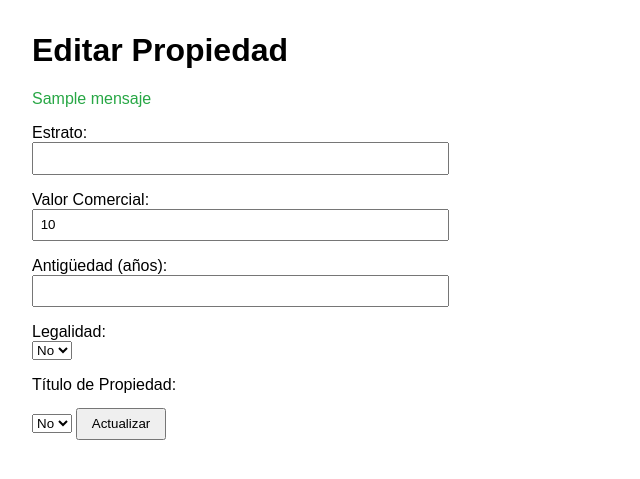
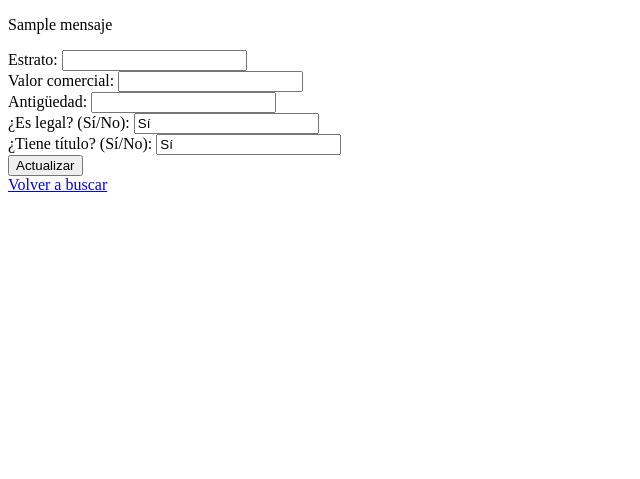
Before and after one commit to SantiagoAlcaraz1101/inverse_mortage, a Flask app: template src/web/templates/editar.html in a window 1280 px wide. Shown: the top 479 px of the page, without its empty margins (0-640 px from the left). Run offline with Flask 3, Linux system fonts and the light colour scheme; the template is opened without the code that fills it: most values are stand-ins (such as "Sample title", 1, 10 or a date in 2020).

Commit message:
antes de merge

```diff
--- a/src/web/app.py
+++ b/src/web/app.py
@@ -49,20 +49,30 @@ def buscar():
     if request.method == "POST":
         nombre = request.form["nombre"]
         propiedades = propiedades_controller.buscar_propiedades_por_nombre(nombre)
-        if not propiedades:
-            mensaje = f"No se encontraron propiedades a nombre de {nombre}."
-        else:
-            mensaje = f"Propiedades encontradas para {nombre}:"
-        return render_template("buscar.html", propiedades=propiedades, mensaje=mensaje)
-    return render_template("buscar.html")
+        return render_template("buscar.html", propiedades=propiedades)
+    return render_template("buscar.html", propiedades=[])
 
 from flask import redirect, url_for
 
-@app.route("/editar", methods=["GET", "POST"])
-def editar(id_propiedad):
-    propiedad = propiedades_controller.select_property_properties(id_propiedad)
-    if not propiedad:
-        return render_template("editar.html", mensaje="Propiedad no encontrada.", propiedad=None)
+@app.route("/eliminar/<int:propiedad_id>", methods=["POST"])
+def eliminar_propiedad(propiedad_id):
+    try:
+        propiedades_controller.delete_property(propiedad_id)
+        return redirect(url_for("buscar"))
+    except Exception as e:
+        mensaje = f"Error al eliminar la propiedad: {e}."
+        return render_template("buscar.html", propiedades=[], mensaje=mensaje)
+
+@app.route("/editar/<int:propiedad_id>", methods=["GET", "POST"])
+def editar_propiedad(propiedad_id):
+    # Usar la función select_property_properties para obtener la propiedad
+    propiedad_data = propiedades_controller.select_property_properties(propiedad_id)
+    if not propiedad_data:
+        mensaje = "Propiedad no encontrada."
+        return render_template("editar.html", propiedad=None, mensaje=mensaje)
+
+    # Si select_property_properties imprime y no retorna, deberías modificarla para retornar los datos
+    propiedad = propiedad_data  # Ajusta esto según el formato retornado
 
     if request.method == "POST":
         try:
@@ -72,17 +82,19 @@ def editar(id_propiedad):
             legalidad = request.form["legalidad"].lower() in ["true", "1", "si", "sí"]
             titulo_propiedad = request.form["titulo_propiedad"].lower() in ["true", "1", "si", "sí"]
 
-            nueva_propiedad = Property(estrato, valor_comercial, antiguedad, legalidad, titulo_propiedad)
-            propiedades_controller.update_property(id_propiedad, nueva_propiedad)
-            mensaje = "Propiedad actualizada correctamente."
-            propiedad = nueva_propiedad
+            propiedades_controller.update_property(
+                propiedad_id, estrato, valor_comercial, antiguedad, legalidad, titulo_propiedad
+            )
+            mensaje = "Propiedad actualizada exitosamente."
+            propiedad = propiedades_controller.select_property_properties(propiedad_id)
         except Exception as e:
             print(f"Error al actualizar la propiedad: {e}")
             mensaje = "Error al actualizar la propiedad."
-        return render_template("editar.html", mensaje=mensaje, propiedad=propiedad)
+        return render_template("editar.html", propiedad=propiedad, mensaje=mensaje)
 
     return render_template("editar.html", propiedad=propiedad)
 
 
+
 if __name__ == "__main__":
     app.run(debug = True, host = "0.0.0.0", port = 8080)
--- a/src/web/templates/editar.html
+++ b/src/web/templates/editar.html
@@ -3,49 +3,35 @@
 <head>
     <meta charset="UTF-8">
     <title>Editar Propiedad</title>
-    <style>
-        body { font-family: Arial, sans-serif; margin: 2em; }
-        form { max-width: 400px; }
-        label { display: block; margin-top: 1em; }
-        input[type="text"], input[type="number"] { width: 100%; padding: 0.5em; }
-        .mensaje { margin-bottom: 1em; color: #d9534f; }
-        .exito { color: #28a745; }
-        button { margin-top: 1em; padding: 0.5em 1em; }
-    </style>
 </head>
 <body>
-    <h1>Editar Propiedad</h1>
     {% if mensaje %}
-        <div class="mensaje {% if propiedad %}exito{% endif %}">{{ mensaje }}</div>
+        <p>{{ mensaje }}</p>
     {% endif %}
 
     {% if propiedad %}
     <form method="post">
         <label for="estrato">Estrato:</label>
-        <input type="number" id="estrato" name="estrato" min="1" max="6" required value="{{ propiedad.estrato }}">
+        <input type="number" name="estrato" value="{{ propiedad[0] }}" required><br>
 
-        <label for="valor_comercial">Valor Comercial:</label>
-        <input type="number" id="valor_comercial" name="valor_comercial" step="0.01" min="0" required value="{{ propiedad.valor_comercial }}">
+        <label for="valor_comercial">Valor comercial:</label>
+        <input type="number" name="valor_comercial" value="{{ propiedad[1] }}" required><br>
 
-        <label for="antiguedad">Antigüedad (años):</label>
-        <input type="number" id="antiguedad" name="antiguedad" min="0" required value="{{ propiedad.antiguedad }}">
+        <label for="antiguedad">Antigüedad:</label>
+        <input type="number" name="antiguedad" value="{{ propiedad[2] }}" required><br>
 
-        <label for="legalidad">Legalidad:</label>
-        <select id="legalidad" name="legalidad" required>
-            <option value="true" {% if propiedad.legalidad %}selected{% endif %}>Sí</option>
-            <option value="false" {% if not propiedad.legalidad %}selected{% endif %}>No</option>
-        </select>
+        <label for="legalidad">¿Es legal? (Sí/No):</label>
+        <input type="text" name="legalidad" value="{{ 'Sí' if propiedad[3] else 'No' }}" required><br>
 
-        <label for="titulo_propiedad">Título de Propiedad:</label>
-        <select id="titulo_propiedad" name="titulo_propiedad" required>
-            <option value="true" {% if propiedad.titulo_propiedad %}selected{% endif %}>Sí</option>
-            <option value="false" {% if not propiedad.titulo_propiedad %}selected{% endif %}>No</option>
-        </select>
+        <label for="titulo_propiedad">¿Tiene título? (Sí/No):</label>
+        <input type="text" name="titulo_propiedad" value="{{ 'Sí' if propiedad[4] else 'No' }}" required><br>
 
         <button type="submit">Actualizar</button>
     </form>
     {% else %}
         <p>No se encontró la propiedad.</p>
     {% endif %}
+
+    <a href="{{ url_for('buscar') }}">Volver a buscar</a>
 </body>
 </html>
--- a/src/web/templates/principal.html
+++ b/src/web/templates/principal.html
@@ -44,8 +44,8 @@
     <div class="sidebar">
         <h2>Menú Principal</h2>
         <a href="/procesar">Insertar</a>
-        <a href="/buscar">Buscar</a>
-        <a href="/editar">Editar</a>
+        <a href="/buscar">Buscar y Editar</a>
+
     </div>
     <div class="main-content">
         <h1>Bienvenido</h1>
```
Also changed, not shown: src/controller/propiedades_controller.py (+28 -47 lines), src/web/templates/buscar.html (+25 -5 lines).
